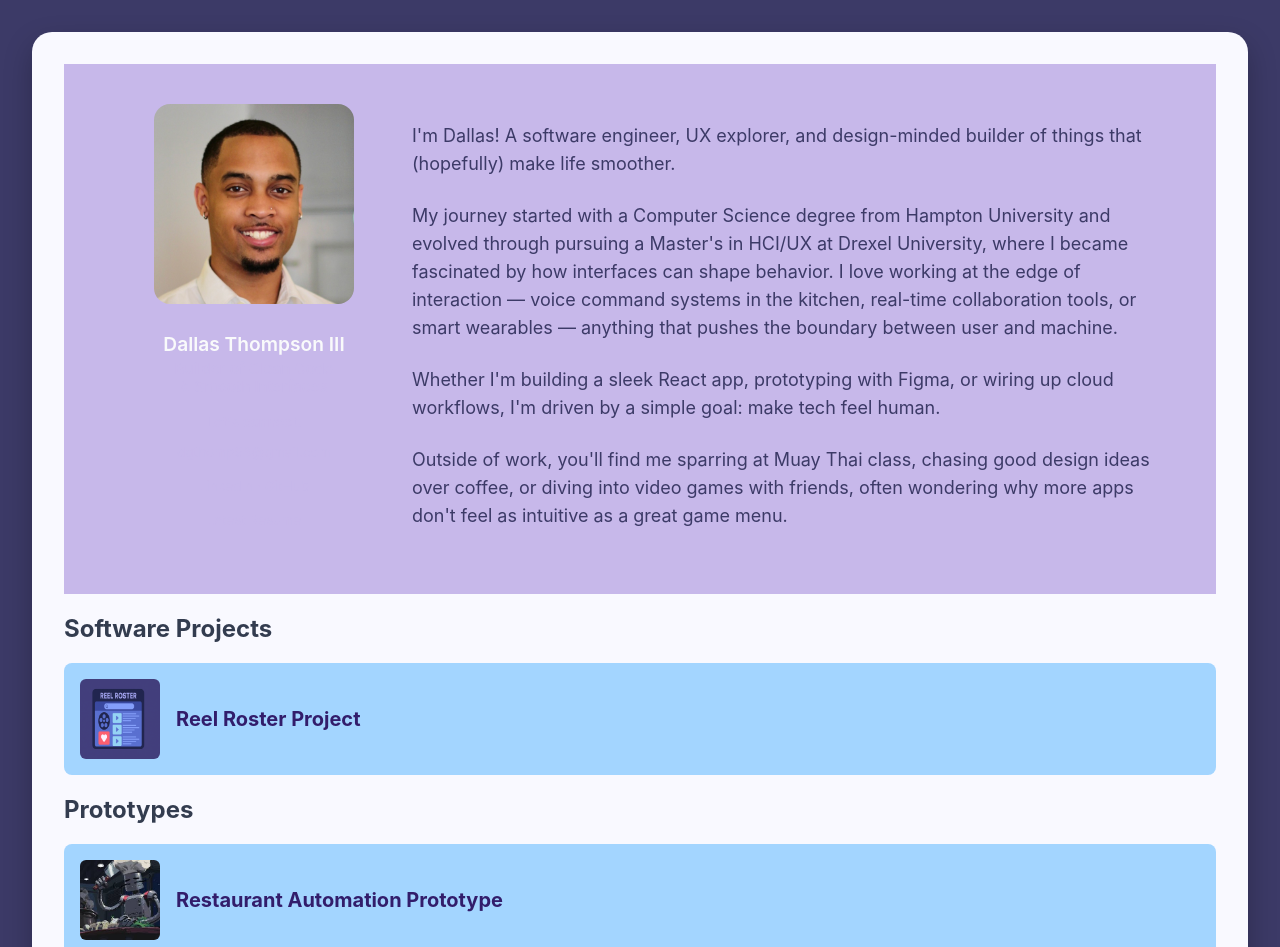
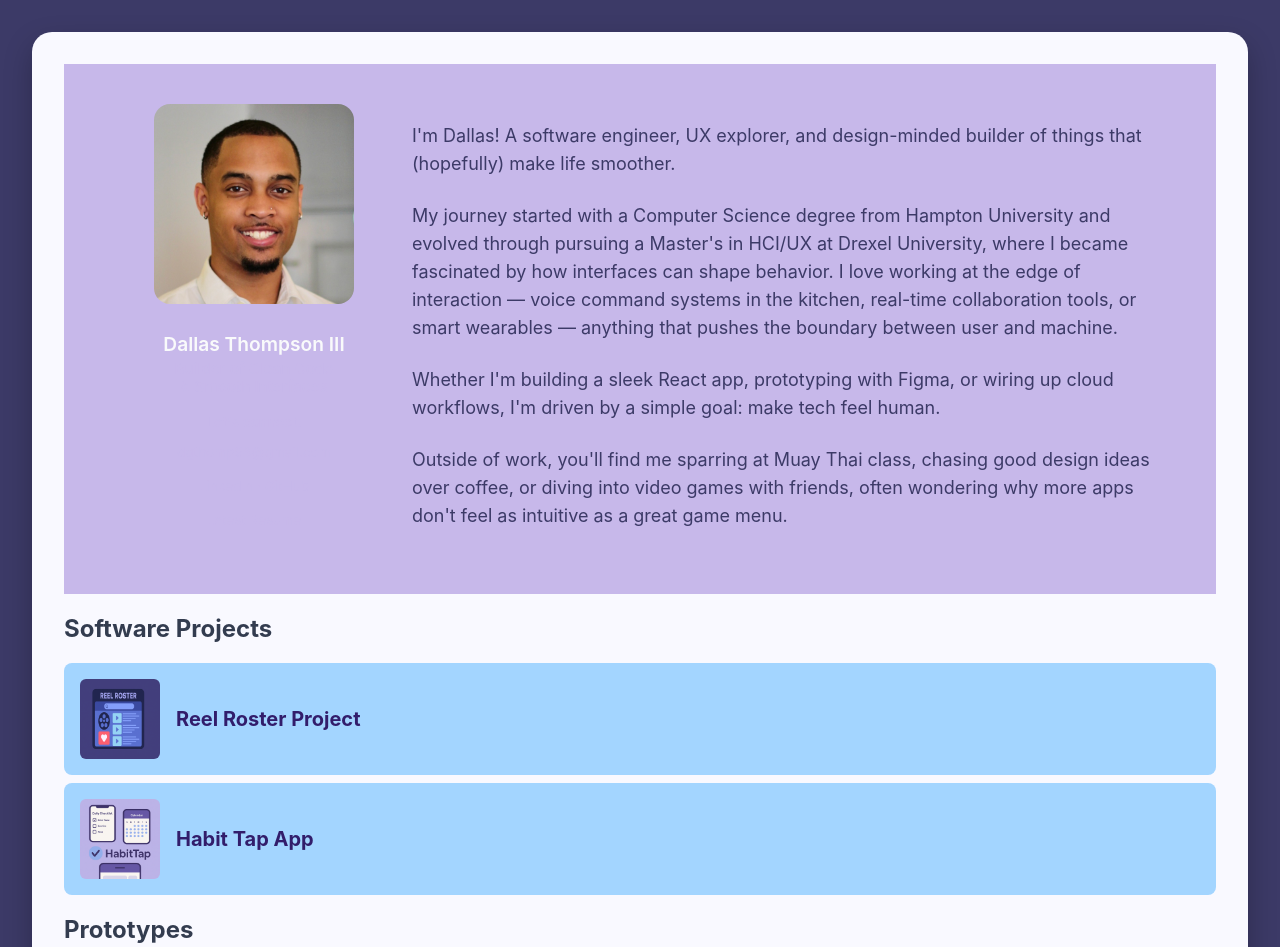
Before and after one commit to dgthomp3/prototyping-portfolio-website, a React (Vite) app: page /#/ in a window 1280 px wide. Shown: the top 947 px of the page. Built offline with nearby package versions, Linux system fonts and the light colour scheme.

Commit message:
added Habit Tap to Software Projects

```diff
--- a/src/data/projectData.js
+++ b/src/data/projectData.js
@@ -92,4 +92,24 @@ export const projectData = [
     pdf: '/prototyping-portfolio-website/NOMAD_Prototype.pdf',
     video: '/prototyping-portfolio-website/NOMAD_Demo.mp4',
   },
+  {
+    id: 'habittap',
+    title: 'Habit Tap App',
+    category: 'Software',
+    image: 'habittap.png',
+    description: 'A lightweight mobile habit-tracking app designed for simplicity, offline use, and motivational feedback.',
+    details: 'HabitTap is a mobile app built with React Native and SQLite, designed to help users ' +
+        'build and maintain positive habits through daily check-ins, visual progress tracking, and ' +
+        'reminders. Developed for students, professionals, and anyone working on personal development, ' +
+        'HabitTap offers a clean, intuitive experience backed by offline storage and motivational ' +
+        'streak visuals.',
+    accomplishments: [
+      'One-tap daily habit tracking with visual feedback',
+      'Local persistence using SQLite for offline use',
+      'Calendar heatmaps and streak counters to drive consistency',
+      'Cross-platform React Native UI design and optimization',
+      'Push notifications for reminders',
+    ],
+    github: 'https://github.com/dgthomp3/habit-tap',
+  },
 ];
```
Also changed, not shown: public/habittap.png (added).
